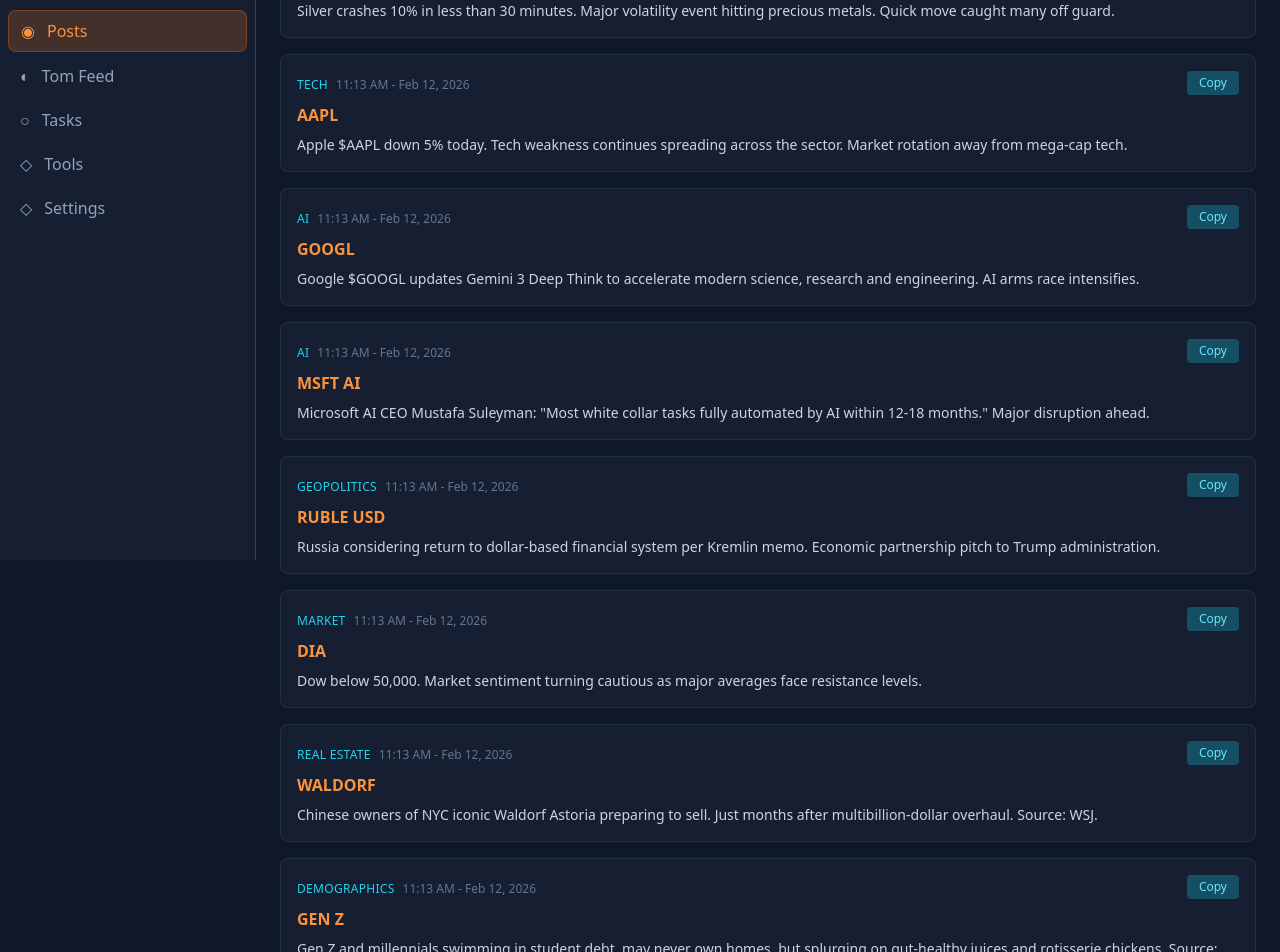
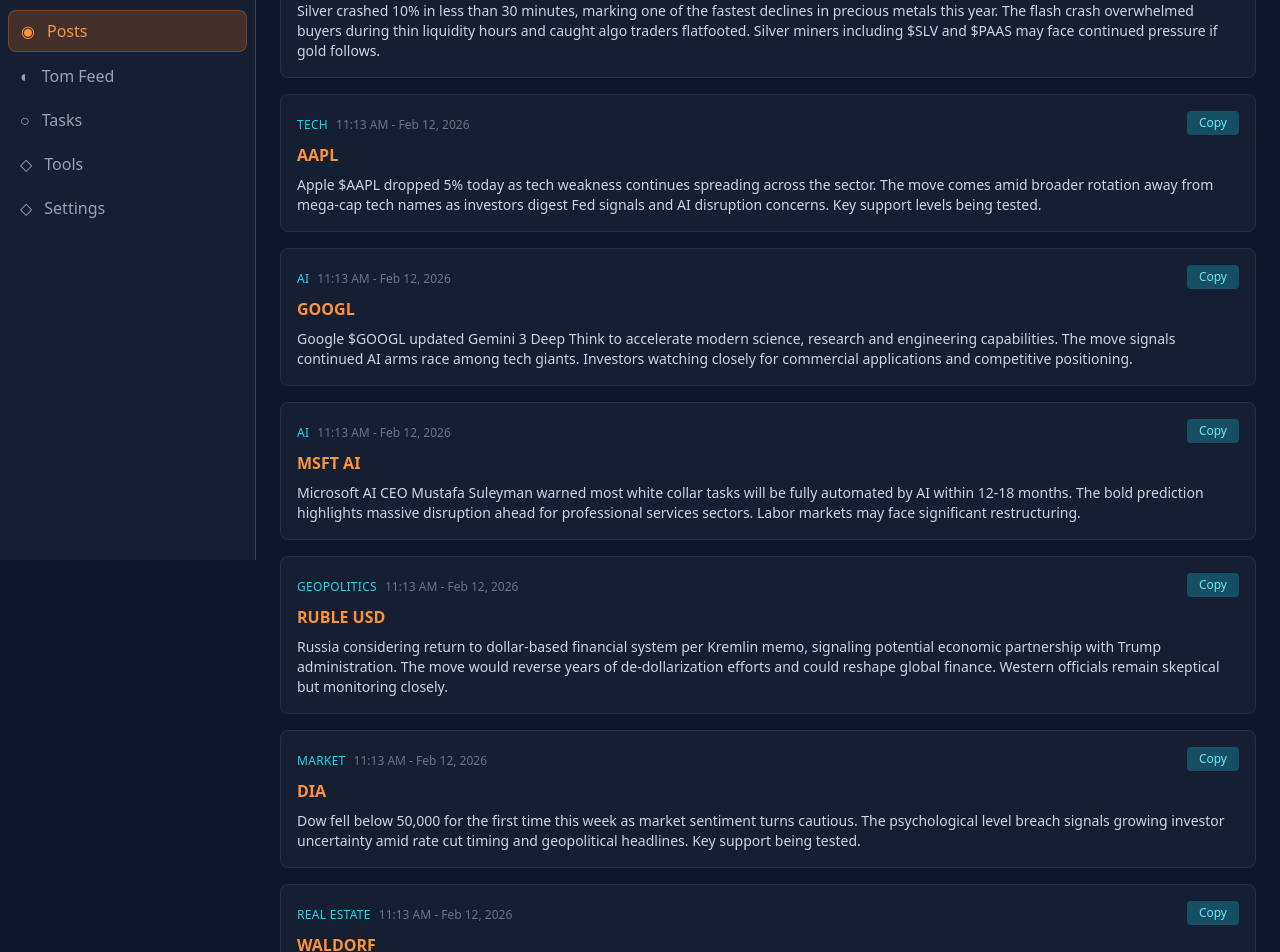
Before and after one commit to AAN2793/helios-dashboard, a Next.js app: page /posts in a window 1280 px wide. Shown: the part 240-1192 px from the top of the page. Built offline with nearby package versions, Linux system fonts and the light colour scheme.

Commit message:
Update posts with body paragraphs explaining news

```diff
--- a/pages/posts.js
+++ b/pages/posts.js
@@ -10,49 +10,49 @@
       time: '11:13 AM - Feb 12, 2026',
       category: 'FLASH CRASH',
       tickers: 'SILVER',
-      content: 'Silver crashes 10% in less than 30 minutes. Major volatility event hitting precious metals. Quick move caught many off guard.'
+      content: 'Silver crashed 10% in less than 30 minutes, marking one of the fastest declines in precious metals this year. The flash crash overwhelmed buyers during thin liquidity hours and caught algo traders flatfooted. Silver miners including $SLV and $PAAS may face continued pressure if gold follows.'
     },
     {
       time: '11:13 AM - Feb 12, 2026',
       category: 'TECH',
       tickers: 'AAPL',
-      content: 'Apple $AAPL down 5% today. Tech weakness continues spreading across the sector. Market rotation away from mega-cap tech.'
+      content: 'Apple $AAPL dropped 5% today as tech weakness continues spreading across the sector. The move comes amid broader rotation away from mega-cap tech names as investors digest Fed signals and AI disruption concerns. Key support levels being tested.'
     },
     {
       time: '11:13 AM - Feb 12, 2026',
       category: 'AI',
       tickers: 'GOOGL',
-      content: 'Google $GOOGL updates Gemini 3 Deep Think to accelerate modern science, research and engineering. AI arms race intensifies.'
+      content: 'Google $GOOGL updated Gemini 3 Deep Think to accelerate modern science, research and engineering capabilities. The move signals continued AI arms race among tech giants. Investors watching closely for commercial applications and competitive positioning.'
     },
     {
       time: '11:13 AM - Feb 12, 2026',
       category: 'AI',
       tickers: 'MSFT AI',
-      content: 'Microsoft AI CEO Mustafa Suleyman: "Most white collar tasks fully automated by AI within 12-18 months." Major disruption ahead.'
+      content: 'Microsoft AI CEO Mustafa Suleyman warned most white collar tasks will be fully automated by AI within 12-18 months. The bold prediction highlights massive disruption ahead for professional services sectors. Labor markets may face significant restructuring.'
     },
     {
       time: '11:13 AM - Feb 12, 2026',
       category: 'GEOPOLITICS',
       tickers: 'RUBLE USD',
-      content: 'Russia considering return to dollar-based financial system per Kremlin memo. Economic partnership pitch to Trump administration.'
+      content: 'Russia considering return to dollar-based financial system per Kremlin memo, signaling potential economic partnership with Trump administration. The move would reverse years of de-dollarization efforts and could reshape global finance. Western officials remain skeptical but monitoring closely.'
     },
     {
       time: '11:13 AM - Feb 12, 2026',
       category: 'MARKET',
       tickers: 'DIA',
-      content: 'Dow below 50,000. Market sentiment turning cautious as major averages face resistance levels.'
+      content: 'Dow fell below 50,000 for the first time this week as market sentiment turns cautious. The psychological level breach signals growing investor uncertainty amid rate cut timing and geopolitical headlines. Key support being tested.'
     },
     {
       time: '11:13 AM - Feb 12, 2026',
       category: 'REAL ESTATE',
       tickers: 'WALDORF',
-      content: 'Chinese owners of NYC iconic Waldorf Astoria preparing to sell. Just months after multibillion-dollar overhaul. Source: WSJ.'
+      content: 'Chinese owners of NYC iconic Waldorf Astoria preparing to sell the property just months after its multibillion-dollar overhaul reopened. The sale could test the strength of luxury hotel markets and Chinese capital flows into US real estate. Source: WSJ.'
     },
     {
       time: '11:13 AM - Feb 12, 2026',
-      category: 'DEMOGRAPHICS',
+      category: 'CONSUMER',
       tickers: 'GEN Z',
-      content: 'Gen Z and millennials swimming in student debt, may never own homes, but splurging on gut-healthy juices and rotisserie chickens. Source: WSJ.'
+      content: 'Gen Z and millennials swimming in student debt may never own homes, yet splurging on gut-healthy juices and rotisserie chickens. The spending pattern highlights generational wealth divide and consumer sector opportunities. Food stocks benefiting from premium positioning.'
     },
   ]
 
```
